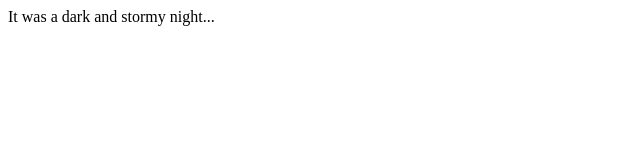
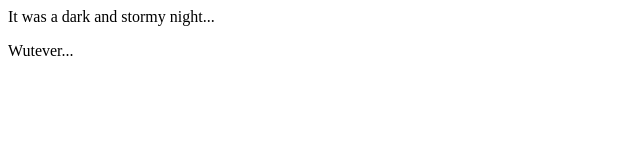
Before and after one commit to AncientRustyRobot/fireside-story, a plain HTML site: page index.html in a window 1280 px wide. Shown: the full height of the page, 0-640 px from the left. Drawn offline with Linux system fonts and the light colour scheme.

Commit message:
Second line of story

```diff
--- a/index.html
+++ b/index.html
@@ -1,5 +1,6 @@
 <html>
   <body>
     <p>It was a dark and stormy night...</p>
+    <p>Wutever...</p>
   </body>
 </html>
```
